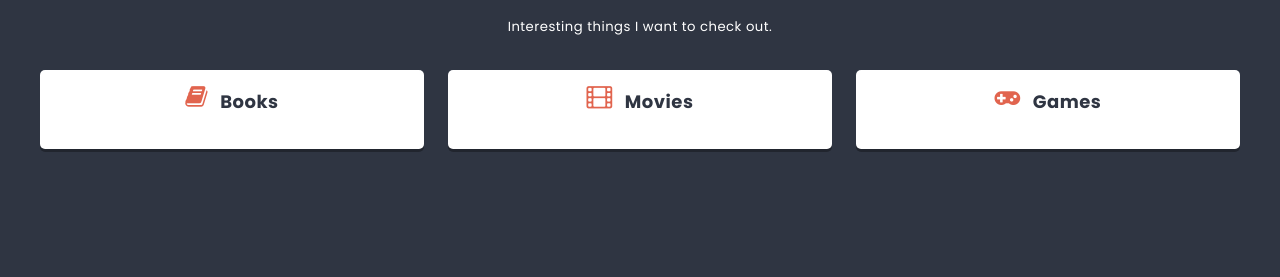
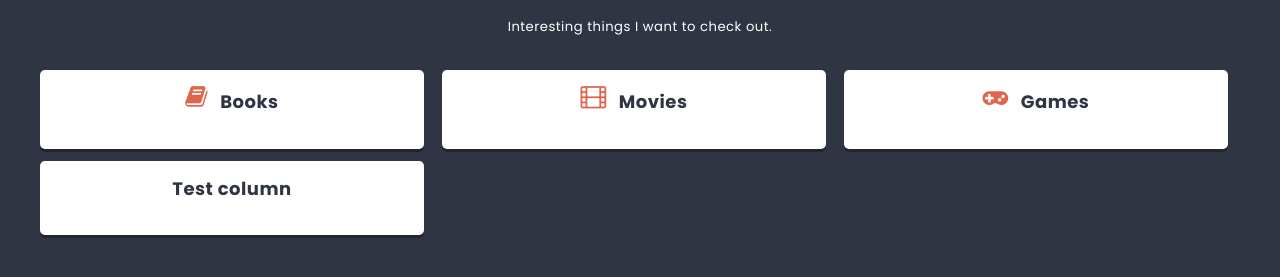
Before and after one commit to anntan2913/react-app, a React (Create React App) app in the folder my-first-react-app/: page / in a window 1280 px wide. Shown: the part 471-748 px from the top of the page. Built offline with nearby package versions, Linux system fonts and the light colour scheme.

Commit message:
add hooks: useState, useEffect

```diff
--- a/my-first-react-app/src/components/List/List.js
+++ b/my-first-react-app/src/components/List/List.js
@@ -1,6 +1,23 @@
 import styles from './List.module.scss';
 import Column from '../Column/Column';
+import { useState } from 'react';
+import { useEffect } from 'react';
 const List = () => {
+
+    const [columns, setColumns] = useState ([
+        { id: 1, title: 'Books', icon: 'book' },
+        { id: 2, title: 'Movies', icon: 'film' },
+        { id: 3, title: 'Games', icon: 'gamepad' }
+    ]);
+
+    useEffect(() => {
+
+        setTimeout(() => {
+            setColumns([...columns, { id: 4, title: 'Test column'}]);
+        }, 2000);
+
+    }, []);
+
     return (
         <div className={styles.list}>
             <header className={styles.header}>
@@ -8,9 +25,7 @@
             </header>
             <p className={styles.description}>Interesting things I want to check out.</p>
             <section className={styles.columns}>
-                <Column title="Books" icon="book" />
-                <Column title="Movies" icon="film" />
-                <Column title="Games" icon="gamepad" />
+                {columns.map(column => <Column key={column.id} title={column.title} icon={column.icon} />)}
             </section>
         </div>
     );
```
